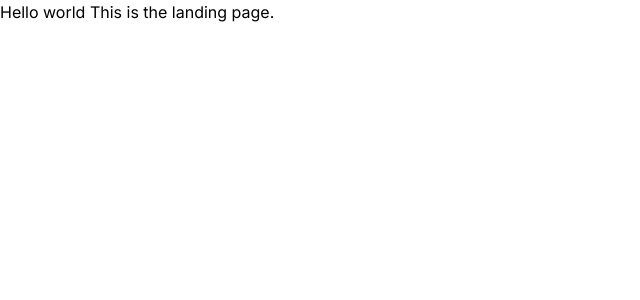
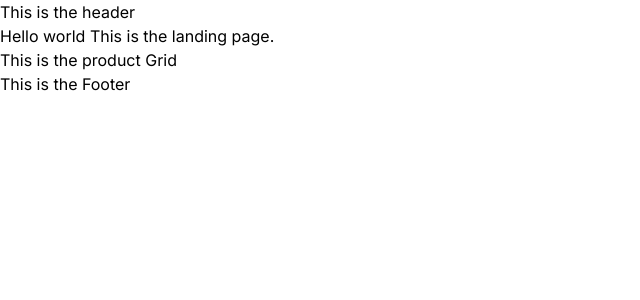
Before and after one commit to Jwensloff/JSJStorefront, a Next.js app: page / in a window 1280 px wide. Shown: the top 300 px of the page, without its empty margins (0-640 px from the left). Built offline with nearby package versions, Linux system fonts and the light colour scheme.

Commit message:
Create the initial file structure

```diff
--- /dev/null
+++ b/src/app/confirmation/page.tsx
@@ -0,0 +1,5 @@
+import React from 'react';
+
+export default function page() {
+  return <div>confirmation page</div>;
+}
--- a/src/app/page.tsx
+++ b/src/app/page.tsx
@@ -1,10 +1,15 @@
-import Image from "next/image";
+import Image from 'next/image';
+import Header from '../components/Header/Header';
+import Footer from '../components/Footer/Footer';
+import ProductGrid from '../components/ProductGrid/ProductGrid';
 
 export default function Home() {
   return (
-    <main className="flex flex-col items-center">
-      Hello world
-      This is the landing page.
+    <main className='flex flex-col items-center'>
+      <Header />
+      Hello world This is the landing page.
+      <ProductGrid />
+      <Footer />
     </main>
   );
 }
--- /dev/null
+++ b/src/components/Footer/Footer.tsx
@@ -0,0 +1,9 @@
+import React from 'react'
+
+export default function Footer() {
+  return (
+    <div>
+        This is the Footer
+    </div>
+  )
+}
--- /dev/null
+++ b/src/components/Header/Header.tsx
@@ -0,0 +1,11 @@
+import React from 'react'
+
+function Header() {
+  return (
+    <header>
+      This is the header
+    </header>
+  )
+}
+
+export default Header
--- /dev/null
+++ b/src/components/ProductGrid/ProductGrid.tsx
@@ -0,0 +1,9 @@
+import React from 'react'
+
+export default function ProductGrid() {
+  return (
+    <div>
+      This is the product Grid
+    </div>
+  )
+}
```
Also changed, not shown: src/app/[id]/page.tsx (added, +9 -0 lines), src/app/checkout/page.tsx (added, +9 -0 lines), src/app/shopping-cart/page.tsx (added, +9 -0 lines), src/components/Item/Item.tsx (added, +9 -0 lines).
